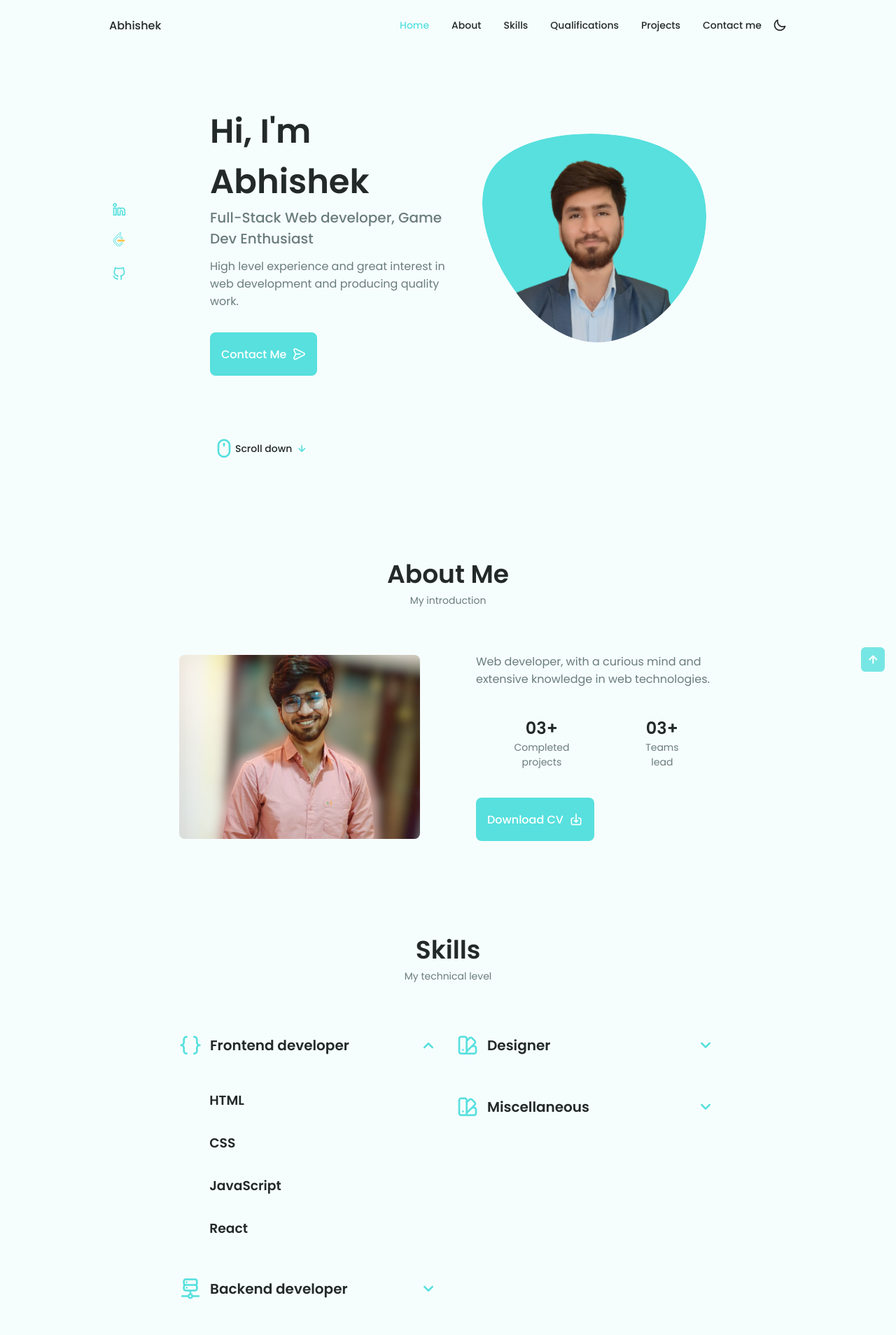
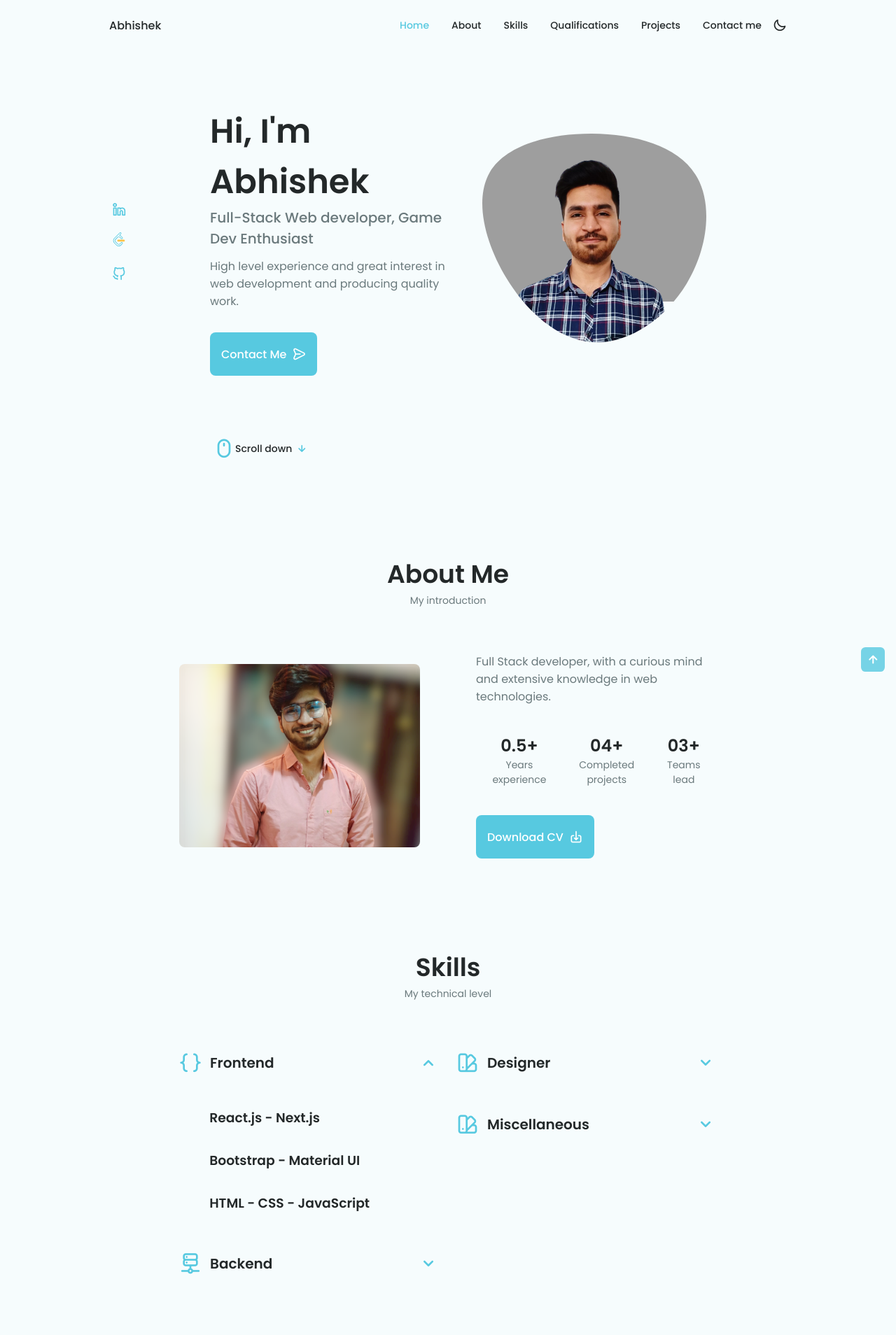
Before and after one commit to abhi-aro/Portfolio, a PHP site: page / in a window 1280 px wide. Shown: the top 1908 px of the page at 70% size. Run offline with PHP 8.4, Linux system fonts and the light colour scheme; grey boxes are pictures that could not be loaded.

Commit message:
Final changes for v1

```diff
--- a/assets/css/styles.css
+++ b/assets/css/styles.css
@@ -7,7 +7,7 @@
 
   /*========== Colors ==========*/
   /* Change favorite color */
-  --hue-color: 179;
+  --hue-color: 190;
   /*Purple 250 - Green 142 - Blue 230 - Pink 340 - Teal 175*/
 
   /* HSL color mode */
@@ -303,6 +303,10 @@ img {
 .home__blob {
   width: 200px;
   fill: var(--first-color);
+}
+
+.home__blob-bg {
+  width: 200px;
 }
 
 .home__blob-img {
@@ -862,6 +866,7 @@ img {
 .footer__link,
 .footer__social {
   color: #fff;
+  white-space: nowrap;
 }
 
 /*========== SCROLL UP ==========*/
--- a/index.html
+++ b/index.html
@@ -109,10 +109,7 @@
                                 0.00163737C136.23 0.303176 174.193 10.857 190.312 36.4879Z" />
                             </mask>
                             <g mask="url(#mask0)">
-                                <path d="M190.312 36.4879C206.582 62.1187 201.309 102.826 182.328 134.186C163.346
-                                165.547 130.807 187.559 100.226 186.353C69.6454 185.297 41.0228 161.023 21.7403
-                                129.362C2.45775 97.8511 -7.48481 59.1033 6.67581 34.5279C20.9871 10.1032 59.7028
-                                -0.149132 97.9666 0.00163737C136.23 0.303176 174.193 10.857 190.312 36.4879Z" />
+                                <image class="home__blob-bg" x="0" y="0" xlink:href="assets/img/profilePicBG.svg" />
 
                                 <image class="home__blob-img" x="12" y="18" xlink:href="assets/img/profilePic.png" />
                             </g>
@@ -151,16 +148,16 @@
 
                 <div class="about__data">
                     <p class="about__description">
-                        Web developer, with a curious mind and extensive knowledge in web technologies.
+                        Full Stack developer, with a curious mind and extensive knowledge in web technologies.
                     </p>
                     <div class="about__info">
-                        <!-- <div>
-                            <span class="about__info-title">00+</span>
+                        <div>
+                            <span class="about__info-title">0.5+</span>
                             <span class="about__info-name">Years <br> experience</span>
-                        </div> -->
+                        </div>
 
                         <div>
-                            <span class="about__info-title">03+</span>
+                            <span class="about__info-title">04+</span>
                             <span class="about__info-name">Completed <br> projects</span>
                         </div>
 
@@ -192,7 +189,7 @@
                             <i class="uil uil-brackets-curly skills__icon"></i>
 
                             <div>
-                                <h1 class="skills__title">Frontend developer</h1>
+                                <h1 class="skills__title">Frontend</h1>
                                 <!-- <span class="skills__subtitle">More than 4 years</span> -->
                             </div>
 
@@ -202,7 +199,7 @@
                         <div class="skills__list grid">
                             <div class="skills__data">
                                 <div class="skills__titles">
-                                    <h3 class="sills__name">HTML</h3>
+                                    <h3 class="sills__name">React.js - Next.js</h3>
                                     <!-- <span class="skills__number">80%</span> -->
                                 </div>
                                 <!-- <div class="skills__bar">
@@ -212,17 +209,7 @@
 
                             <div class="skills__data">
                                 <div class="skills__titles">
-                                    <h3 class="sills__name">CSS</h3>
-                                    <!-- <span class="skills__number">75%</span> -->
-                                </div>
-                                <!-- <div class="skills__bar"> -->
-                                <!-- <span class="skills__percentage skills__css"></span> -->
-                                <!-- </div> -->
-                            </div>
-
-                            <div class="skills__data">
-                                <div class="skills__titles">
-                                    <h3 class="sills__name">JavaScript</h3>
+                                    <h3 class="sills__name">Bootstrap - Material UI</h3>
                                     <!-- <span class="skills__number">70%</span> -->
                                 </div>
                                 <!-- <div class="skills__bar"> -->
@@ -232,7 +219,7 @@
 
                             <div class="skills__data">
                                 <div class="skills__titles">
-                                    <h3 class="sills__name">React</h3>
+                                    <h3 class="sills__name">HTML - CSS - JavaScript</h3>
                                     <!-- <span class="skills__number">60%</span> -->
                                 </div>
                                 <!-- <div class="skills__bar"> -->
@@ -248,7 +235,7 @@
                             <i class="uil uil-server-network skills__icon"></i>
 
                             <div>
-                                <h1 class="skills__title">Backend developer</h1>
+                                <h1 class="skills__title">Backend</h1>
                                 <!-- <span class="skills__subtitle">More than 2 years</span> -->
                             </div>
 
@@ -258,7 +245,7 @@
                         <div class="skills__list grid">
                             <div class="skills__data">
                                 <div class="skills__titles">
-                                    <h3 class="sills__name">PHP</h3>
+                                    <h3 class="sills__name">Node JS</h3>
                                     <!-- <span class="skills__number">5%</span> -->
                                 </div>
                                 <!-- <div class="skills__bar"> -->
@@ -268,7 +255,7 @@
 
                             <div class="skills__data">
                                 <div class="skills__titles">
-                                    <h3 class="sills__name">NODE Js</h3>
+                                    <h3 class="sills__name">Express JS</h3>
                                     <!-- <span class="skills__number">10%</span> -->
                                 </div>
                                 <!-- <div class="skills__bar"> -->
@@ -278,7 +265,7 @@
 
                             <div class="skills__data">
                                 <div class="skills__titles">
-                                    <h3 class="sills__name">Firebase</h3>
+                                    <h3 class="sills__name">Mongo DB</h3>
                                     <!-- <span class="skills__number">5%</span> -->
                                 </div>
                                 <!-- <div class="skills__bar"> -->
@@ -336,23 +323,13 @@
 
                             <div class="skills__data">
                                 <div class="skills__titles">
-                                    <h3 class="sills__name">Photoshop</h3>
+                                    <h3 class="sills__name">Paint</h3>
                                     <!-- <span class="skills__number">30%</span> -->
                                 </div>
                                 <!-- <div class="skills__bar"> -->
                                 <!-- <span class="skills__percentage skills__photoshop"></span> -->
                                 <!-- </div> -->
                             </div>
-
-                            <!-- <div class="skills__data">
-                                <div class="skills__titles">
-                                    <h3 class="sills__name">Python</h3>
-                                    <span class="skills__number">85%</span>
-                                </div>
-                                <div class="skills__bar">
-                                    <span class="skills__percentage skills__python"></span>
-                                </div>
-                            </div> -->
                         </div>
                     </div>
 
@@ -372,7 +349,7 @@
                         <div class="skills__list grid">
                             <div class="skills__data">
                                 <div class="skills__titles">
-                                    <h3 class="sills__name">DSA</h3>
+                                    <h3 class="sills__name">Git</h3>
                                     <!-- <span class="skills__number">70%</span> -->
                                 </div>
                                 <!-- <div class="skills__bar"> -->
@@ -382,7 +359,7 @@
 
                             <div class="skills__data">
                                 <div class="skills__titles">
-                                    <h3 class="sills__name">Git</h3>
+                                    <h3 class="sills__name">GitHub</h3>
                                     <!-- <span class="skills__number">50%</span> -->
                                 </div>
                                 <!-- <div class="skills__bar"> -->
@@ -392,7 +369,7 @@
 
                             <div class="skills__data">
                                 <div class="skills__titles">
-                                    <h3 class="sills__name">GitHub</h3>
+                                    <h3 class="sills__name">DSA</h3>
                                     <!-- <span class="skills__number">70%</span> -->
                                 </div>
                                 <!-- <div class="skills__bar"> -->
@@ -402,7 +379,7 @@
 
                             <div class="skills__data">
                                 <div class="skills__titles">
-                                    <h3 class="sills__name">Bootstrap</h3>
+                                    <h3 class="sills__name">Google</h3>
                                     <!-- <span class="skills__number">70%</span> -->
                                 </div>
                                 <!-- <div class="skills__bar"> -->
@@ -551,8 +528,8 @@
                         <!--==================== QUALIFICATION 3 ====================-->
                         <div class="qualification__data">
                             <div>
-                                <h3 class="qualification__title">Full Stack MERN Web Development</h3>
-                                <span class="qualification__subtitle">Masai School - The Internet</span>
+                                <h3 class="qualification__title">MERN Stack Development</h3>
+                                <span class="qualification__subtitle">Masai School</span>
                                 <div class="qualification__calendar">
                                     <i class="uil uil-calendar-alt"></i>
                                     2021 - 2022
```
Also changed, not shown: other parts of index.html (+12 -12 lines), assets/img/profilePic.png, 1 other file.
